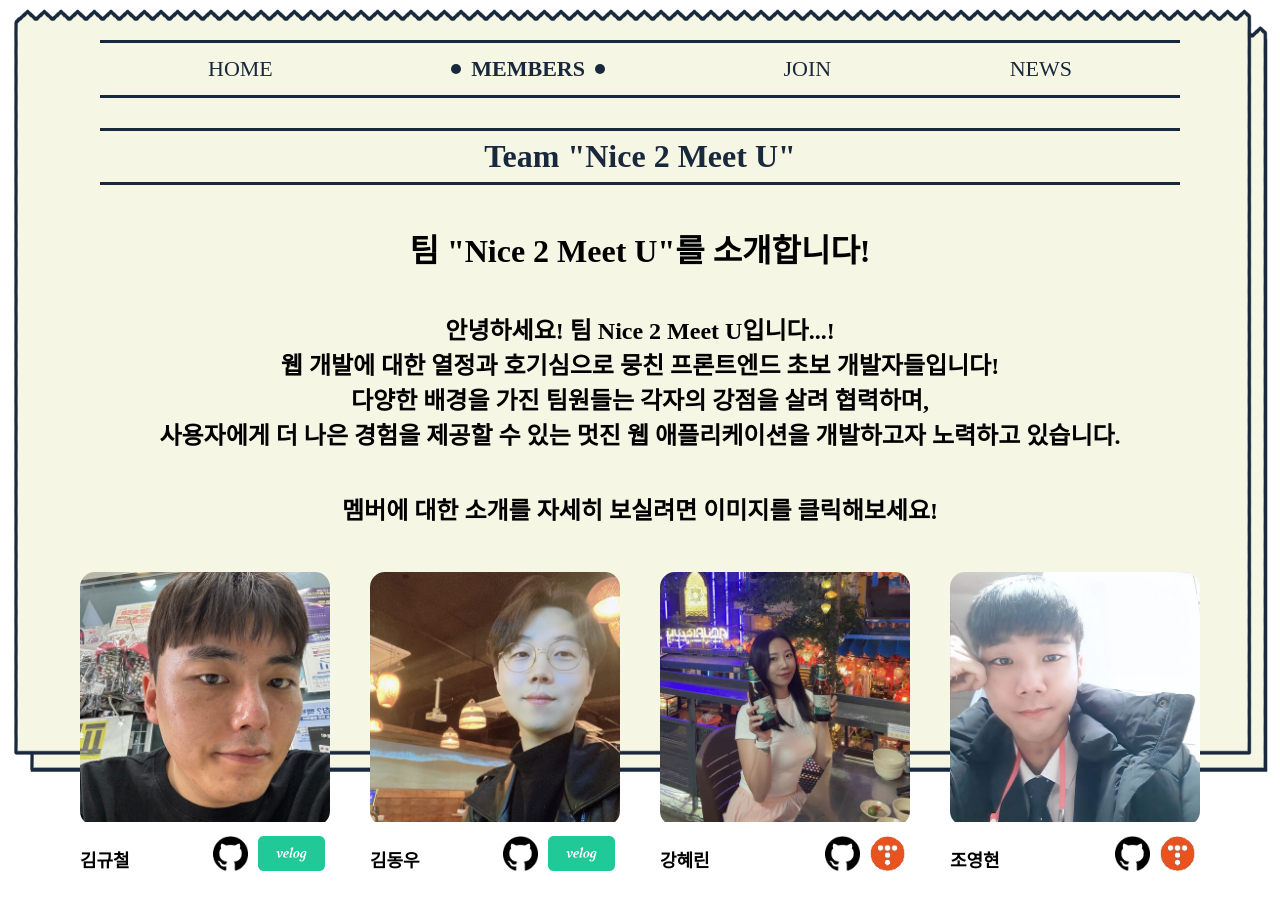
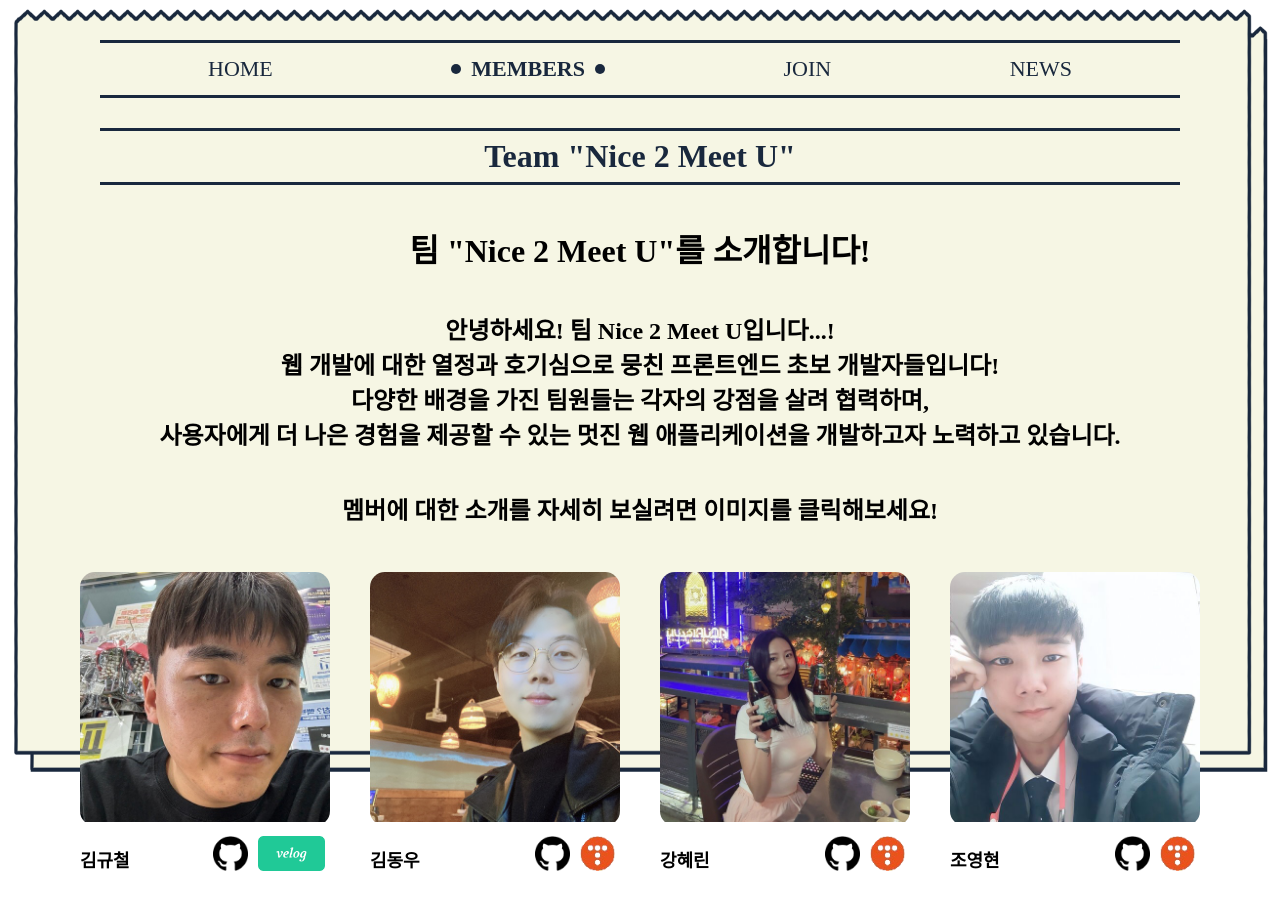
Before and after one commit to Get2Knowyou/weare2, a plain HTML site: page miniproject/member/member.html in a window 1280 px wide. Shown: the top 910 px of the page. Drawn offline with nearby package versions, Linux system fonts and the light colour scheme; a web font is replaced by a local one.

Commit message:
firebase api key값 수정

```diff
--- a/miniproject/member/modal.js
+++ b/miniproject/member/modal.js
@@ -20,14 +20,14 @@ document.addEventListener("DOMContentLoaded", function () {
     {
       name: "김동우",
       github: `${imagePath}github-remove.png`,
-      velog: `${imagePath}velog-remove.png`,
+      velog: `${imagePath}tstory-remove.png`,
       githubLink: "https://github.com/noodlewd",
-      velogLink: "https://velog.io/@duddlfkd02/posts",
+      tistroyLink: "https://rladnehd35.tistory.com/",
       backgroundImage: `${imagePath}w.jpg`,
-      age: 26,
-      advantages: "해야하는 일에 대해 계획성 있게 처리 가능해요",
-      style: "겁이 많지만 악바리로 해내는 스타일",
-      tmi: "빨래를 했는데 비가 옵니다...",
+      age: 27,
+      advantages: "흥미가 생기면 집요하게 파고드는 편입니다.",
+      style: "협업을 중요 시 하고 혼자 성공했을 때 보다 같이 해냈을때 성취감이 더 큽니다.",
+      tmi: "고양이를 좋아하는데 고양이를 키워본 적이 없습니다...",
       imgSrc: `${imagePath}w.jpg`,
     },
     {
@@ -39,8 +39,7 @@ document.addEventListener("DOMContentLoaded", function () {
       backgroundImage: `${imagePath}r.jpg`,
       age: 28,
       advantages: "궁금증이 정말 많아서 이것저것 도전해본다.",
-      style:
-        "비전공자라 굉장히 꼼꼼하게 찾아보지만 결국엔 GPT 의 도움을 받는다.",
+      style: "비전공자라 굉장히 꼼꼼하게 찾아보지만 결국엔 GPT 의 도움을 받는다.",
       tmi: "24시간 에어컨 틀고 있어서 전기세가 걱정됩니다. 그리고 지금 음악 듣고 싶네요.",
       imgSrc: `${imagePath}r.jpg`,
     },
@@ -72,12 +71,10 @@ document.addEventListener("DOMContentLoaded", function () {
             <span class='background_name'>${member.name}</span>
             </div>
             <div class="icons">
-            <a href="${member.githubLink}" target="_blank"><img src="${
-      member.github
-    }" alt="GitHub"></a>
-                <a href="${member.velogLink}" target="_blank"><img src="${
-      member.velog
-    }" alt="${member.name === "조영현" ? "Tstory" : "Velog"}"></a>
+            <a href="${member.githubLink}" target="_blank"><img src="${member.github}" alt="GitHub"></a>
+                <a href="${member.velogLink}" target="_blank"><img src="${member.velog}" alt="${
+      member.name === "조영현" ? "Tstory" : "Velog"
+    }"></a>
             </div>
         `;
 
--- a/miniproject/visitors/visitorsFirebase.js
+++ b/miniproject/visitors/visitorsFirebase.js
@@ -17,7 +17,7 @@ import { getDocs } from "https://www.gstatic.com/firebasejs/9.22.0/firebase-fire
 // Your web app's Firebase configuration
 // For Firebase JS SDK v7.20.0 and later, measurementId is optional
 const firebaseConfig = {
-    apiKey: "AIzaSyA3O1Ge73lYDpFLgHiyvu7j6opvOYHZgBU",
+    apiKey: PROCESS.ENV.API_KEY,
     authDomain: "weare2-99bb5.firebaseapp.com",
     projectId: "weare2-99bb5",
     storageBucket: "weare2-99bb5.firebasestorage.app",
```
Also changed, not shown: miniproject/visitors/visitors.html (+1 -1 lines), 2 other files.
